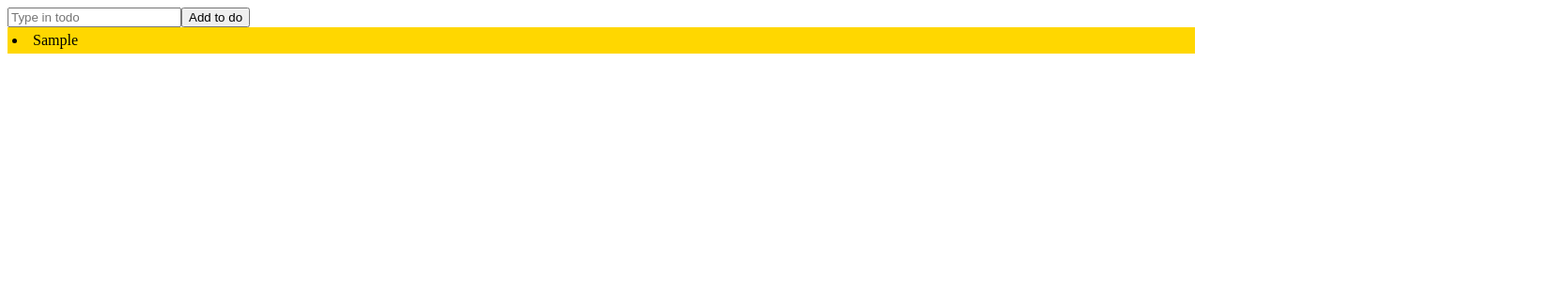
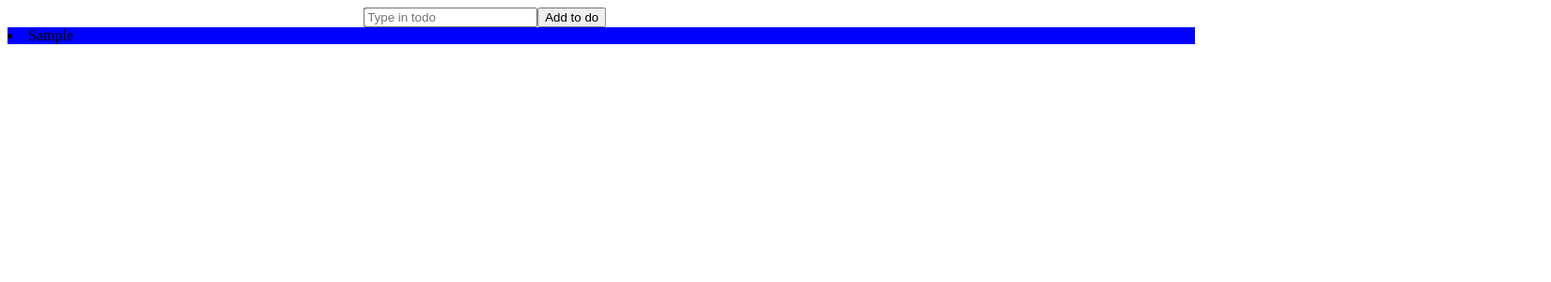
Before and after one commit to SarpongAbasimi/Explorazione, a React (Create React App) app: page / in a window 1280 px wide. Both pictures are taken after typing "Sample" into the empty fields and a click on the input "Add to do". Shown: the top 300 px of the page at 94% size, 1651 px wide, since content can reach past the window. Built offline with nearby package versions, Linux system fonts and the light colour scheme.

Commit message:
[SA] using springs

```diff
--- a/src/Components/InputForm/InputForm.tsx
+++ b/src/Components/InputForm/InputForm.tsx
@@ -1,5 +1,7 @@
 import React,{ FormEvent } from 'react';
 import { ChangeEvent } from 'react';
+import  { useSpring, animated } from 'react-spring';
+import styles from './InputForm.module.scss';
 
 type InputProps ={
   initialValue: string,
@@ -8,14 +10,33 @@ type InputProps ={
 }
 
 export const InputForm: React.FunctionComponent<InputProps> = ({ initialValue, onHandleHange, onFormSubmit })=> {
+  const useSpringProps = useSpring({
+    transform: 'translateX(30%)',
+    from:{
+      transform: 'translateX(-1%)',
+    }
+  });
+
+   const {o, xyz, color}  = useSpring({
+      o:1,
+      xyz: [10, 20, 5],
+      color: 'green'
+    ,
+    from: {
+      o: 0,
+      xyz: [0, 0, 0],
+      color: 'red'
+    }
+  })
+
   const inputChange = (event: ChangeEvent<HTMLInputElement> ) => {
     onHandleHange(event)
   };
 
   return(
-    <form onSubmit={onFormSubmit}>
+    <animated.form onSubmit={onFormSubmit} style={useSpringProps} className={styles.form}>
       <input type='text' placeholder='Type in todo' value={initialValue} onChange={inputChange}></input>
       <input type='submit' value='Add to do'></input>
-    </form>
+    </animated.form>
   );
 }
--- a/src/Components/ToDoCard/ToDoCard.module.scss
+++ b/src/Components/ToDoCard/ToDoCard.module.scss
@@ -1,4 +1,6 @@
 .card {
   background-color: gold;
   padding: 5px;
+  width: 200px;
+  margin: 5px;
 }
--- a/src/Components/ToDoCard/ToDoCard.tsx
+++ b/src/Components/ToDoCard/ToDoCard.tsx
@@ -1,12 +1,33 @@
 import React from 'react';
 import style from './ToDoCard.module.scss';
-
+import {useSprings, animated} from 'react-spring';
 
 type ToDoCardProps = {
     listOfTodos: string[]
 }
 
 export const ToDoCard: React.FunctionComponent<ToDoCardProps> = ({listOfTodos }) => {
-    console.log(listOfTodos)
-return (<div className={style.card}>{listOfTodos.map(e => <li>{e}</li>)}</div>);
+
+    const listOfStyles: {bgColour: string,transfromation: string, name: string }[] = [
+        {
+          bgColour: 'blue',
+          transfromation: 'scaleX(8%)',
+          name: 'Red munsell',
+        }
+    ]
+    const springs = useSprings(listOfStyles.length, listOfStyles.map((items, index)=> ({
+        background: items.bgColour,
+        opacity: 1,
+        transfrom: 'translateX(5%)',
+        from: {
+            background: 'gold',
+            opacity: 0,
+            transfrom: 'translateX(0%)'
+        }
+    })));
+    // return (<div>{listOfTodos.map(e => <li className={style.card}>{e}</li>)}</div>);
+return (
+    <div>
+       { listOfTodos.map(e => springs.map(props => <animated.li style={props}>{e}</animated.li>))}
+    </div>);
 };
--- /dev/null
+++ b/src/Page/ToDoPage/ToDoPage.module.scss
@@ -0,0 +1,7 @@
+.todo-page {
+  // display: flex;
+  // justify-content: center;
+  // flex-direction: column;
+  // background-color: red;
+  // align-items: center;
+}
--- a/src/Page/ToDoPage/ToDoPage.tsx
+++ b/src/Page/ToDoPage/ToDoPage.tsx
@@ -3,6 +3,7 @@ import { ToDoCard } from '../../Components/ToDoCard/ToDoCard';
 import { InputForm } from '../../Components/InputForm/InputForm';
 import { ChangeEvent } from 'react';
 import { FormEvent } from 'react';
+import styles from './ToDoPage.module.scss';
 
 export const TodoPage: React.FunctionComponent = () => {
   const [initialTodo, setIntitialTodo] = useState<string>('')
@@ -20,8 +21,10 @@ export const TodoPage: React.FunctionComponent = () => {
 
   return(
     <>
-    <InputForm initialValue={initialTodo} onHandleHange={handleInputChange} onFormSubmit={handleFormSubmit}/>
-    <ToDoCard listOfTodos={doDos}/>
+    <div className={styles['todo-page']}>
+      <InputForm initialValue={initialTodo} onHandleHange={handleInputChange} onFormSubmit={handleFormSubmit}/>
+      <ToDoCard listOfTodos={doDos}/>
+    </div>
     </>
   )
 };
```
Also changed, not shown: src/Components/InputForm/InputForm.module.scss (added).
